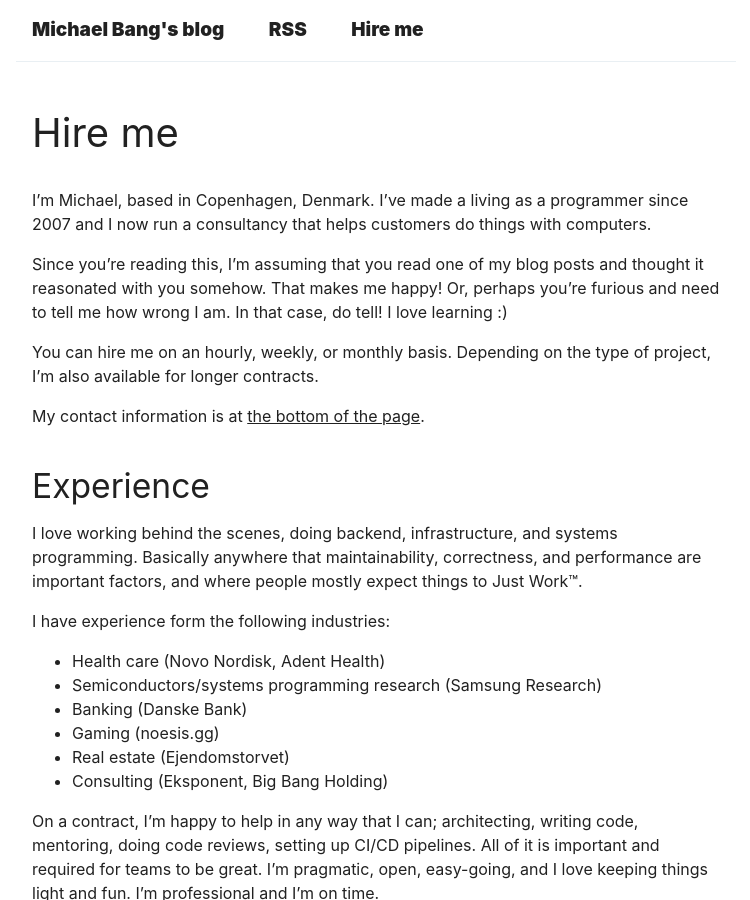
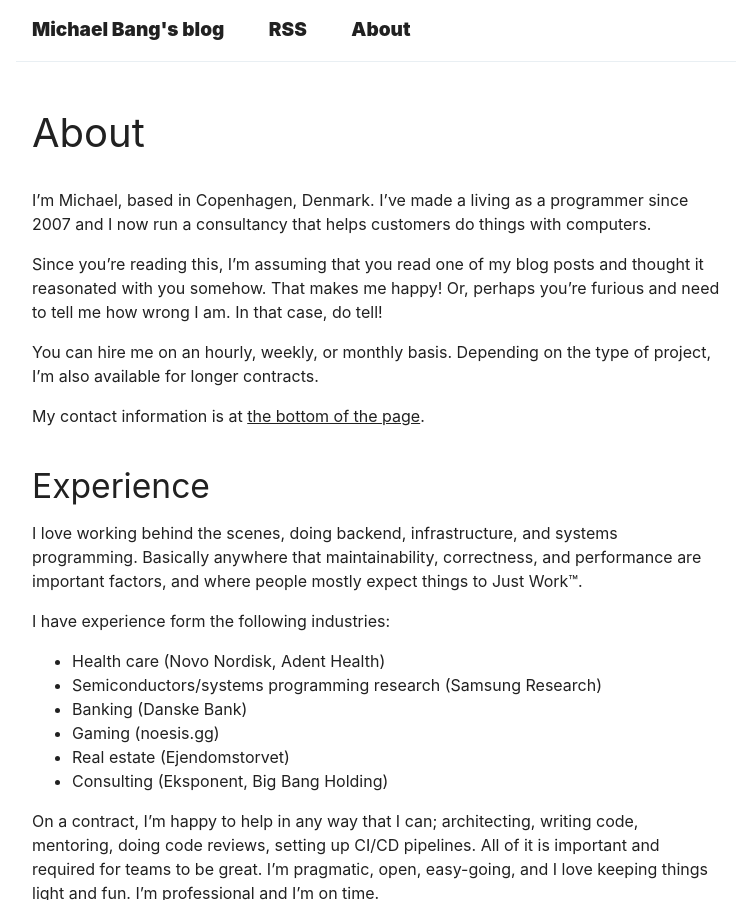
Before and after one commit to micvbang/blog.vbang.dk, a Jekyll site: the page built from _pages/about.md, in a window 1280 px wide and 900 px high. Shown: the whole window, without its empty margins (264-1014 px from the left). Built offline with Jekyll 4.4.1, drawn with Linux system fonts in a browser that asks for light colours.

Commit message:
Rename Hire me -> About

```diff
--- a/_includes/header.html
+++ b/_includes/header.html
@@ -2,6 +2,6 @@
   <div class='header-inner'>
     <a class='header-logo-link' href='{{ site.baseurl }}/'>{{ site.title }}</a>
     <a class='header-logo-link' href="/feed.xml">RSS</a>
-    <a class='header-logo-link' href="/hire_me.html">Hire me</a>
+    <a class='header-logo-link' href="/about.html">About</a>
   </div>
 </header>
--- a/_pages/hire_me.md
+++ b/_pages/about.md
@@ -1,11 +1,11 @@
 ---
 layout: page
-title: Hire me
+title: About
 ---
 
 I'm Michael, based in Copenhagen, Denmark. I've made a living as a programmer since 2007 and I now run a consultancy that helps customers do things with computers.
 
-Since you're reading this, I'm assuming that you read one of my blog posts and thought it reasonated with you somehow. That makes me happy! Or, perhaps you're furious and need to tell me how wrong I am. In that case, do tell! I love learning :)
+Since you're reading this, I'm assuming that you read one of my blog posts and thought it reasonated with you somehow. That makes me happy! Or, perhaps you're furious and need to tell me how wrong I am. In that case, do tell!
 
 You can hire me on an hourly, weekly, or monthly basis. Depending on the type of project, I'm also available for longer contracts.
 
```
